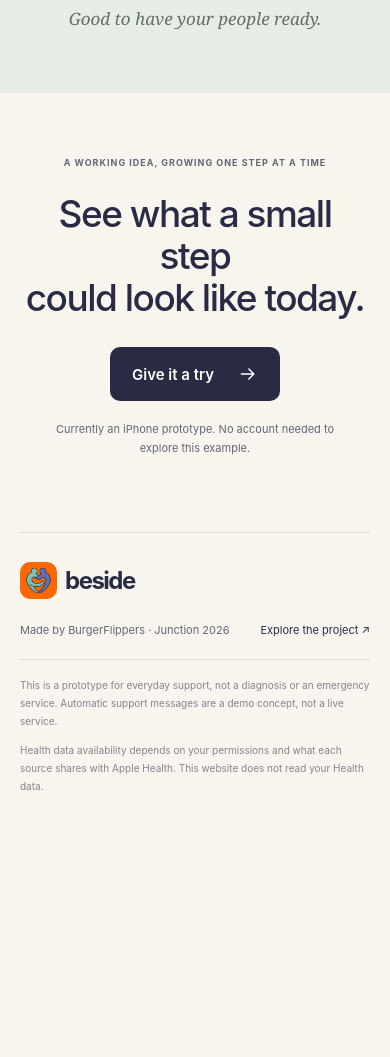
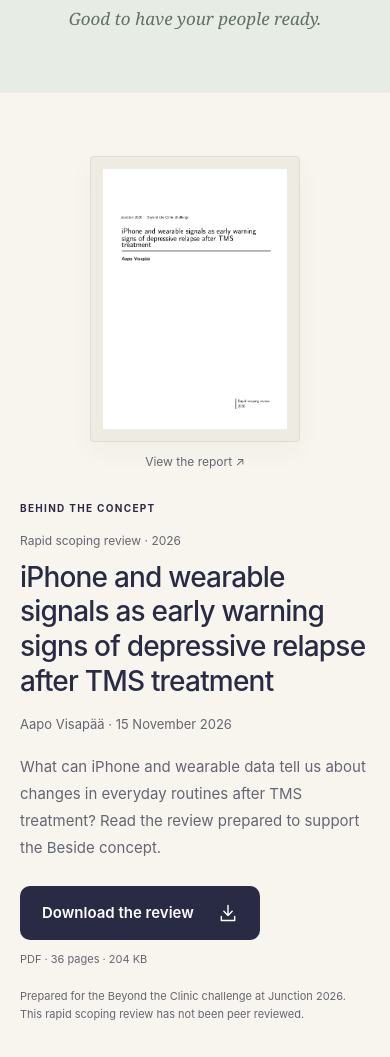
Before and after one commit to BurgerFlippers/beside-website, a plain HTML site: page index.html in a window 390 px wide. Shown: the part 3783-4840 px from the top of the page. Before the commit the page ends 4611 px from the top, so only its background shows below. Drawn offline with Linux system fonts and the light colour scheme.

Commit message:
[web] Add research cover teaser and original PDF download

```diff
--- a/index.html
+++ b/index.html
@@ -18,13 +18,14 @@
     <symbol id="eat" viewBox="0 0 24 24"><path d="M4 3v5c0 4 6 4 6 0V3M7 3v19m13-1V3c-5 1-6 9 0 10"/></symbol>
     <symbol id="social" viewBox="0 0 24 24"><path d="M21 11a8 8 0 0 1-8 8H7l-5 3 2-6a8 8 0 1 1 17-5Z"/><path d="M7 10h10M7 14h6"/></symbol>
     <symbol id="medicine" viewBox="0 0 24 24"><path d="m5 11 6-6a5 5 0 0 1 7 7l-6 6a5 5 0 0 1-7-7Zm3-3 8 8"/></symbol>
+    <symbol id="download" viewBox="0 0 24 24"><path d="M12 3v12m-5-5 5 5 5-5M4 16v5h16v-5"/></symbol>
     <symbol id="check" viewBox="0 0 24 24"><path d="m5 12 4 4L19 6"/></symbol>
     <symbol id="heart" viewBox="0 0 24 24"><path d="M20.8 4.6a5.5 5.5 0 0 0-7.8 0L12 5.7l-1.1-1.1a5.5 5.5 0 1 0-7.8 7.8L12 21l8.8-8.6a5.5 5.5 0 0 0 0-7.8Z"/></symbol>
   </svg>
   <a class="skip" href="#main">Skip to content</a>
   <header class="site-header wrap">
     <a class="brand" href="#" aria-label="Beside home"><img src="assets/beside-mark.png" width="42" height="42" alt=""><span>beside</span></a>
-    <nav aria-label="Main navigation"><a href="#how">The idea</a><a href="#people">Your people</a><a class="nav-try" href="#try">Try a small step <svg class="icon"><use href="#arrow"/></svg></a></nav>
+    <nav aria-label="Main navigation"><a href="#how">The idea</a><a href="#people">Your people</a><a href="#research">Research</a><a class="nav-try" href="#try">Try a small step <svg class="icon"><use href="#arrow"/></svg></a></nav>
   </header>
   <main id="main">
     <section class="hero wrap" aria-labelledby="hero-heading">
@@ -91,6 +92,25 @@
       </div>
     </section>
 
+    <section class="research-section wrap section-space" id="research" aria-labelledby="research-heading">
+      <figure class="research-cover">
+        <a href="assets/research/iphone-and-wearable-signals-tms-relapse-review.pdf" target="_blank" rel="noopener noreferrer" aria-label="Preview the research PDF in a new tab">
+          <img src="assets/research/review-cover.png" width="990" height="1400" loading="lazy" alt="Cover of Aapo Visapää’s 2026 rapid scoping review on iPhone and wearable signals after TMS treatment.">
+        </a>
+        <figcaption>View the report <span aria-hidden="true">↗</span></figcaption>
+      </figure>
+      <div class="research-copy">
+        <p class="eyebrow">Behind the concept</p>
+        <p class="research-type">Rapid scoping review · 2026</p>
+        <h2 id="research-heading">iPhone and wearable signals as early warning signs of depressive relapse after TMS treatment</h2>
+        <p class="research-author">Aapo Visapää · 15 November 2026</p>
+        <p class="research-description">What can iPhone and wearable data tell us about changes in everyday routines after TMS treatment? Read the review prepared to support the Beside concept.</p>
+        <a class="button button-dark" href="assets/research/iphone-and-wearable-signals-tms-relapse-review.pdf" download="iPhone-and-wearable-signals_TMS-relapse-review.pdf">Download the review <svg class="icon"><use href="#download"/></svg></a>
+        <p class="research-file">PDF · 36 pages · 204 KB</p>
+        <p class="research-note">Prepared for the Beyond the Clinic challenge at Junction 2026. This rapid scoping review has not been peer reviewed.</p>
+      </div>
+    </section>
+
     <section class="closing wrap section-space"><p class="tiny-label">A working idea, growing one step at a time</p><h2>See what a small step<br>could look like today.</h2><a class="button button-dark" href="#try">Give it a try <svg class="icon"><use href="#arrow"/></svg></a><p class="closing-detail">Currently an iPhone prototype. No account needed to explore this example.</p></section>
   </main>
   <footer class="site-footer wrap"><div class="footer-main"><a class="brand" href="#"><img src="assets/beside-mark.png" width="34" height="34" alt=""><span>beside</span></a><span>Made by BurgerFlippers · Junction 2026</span><a href="https://github.com/BurgerFlippers/aaltodepression" target="_blank" rel="noopener noreferrer">Explore the project ↗</a></div><div class="footer-details"><p>This is a prototype for everyday support, not a diagnosis or an emergency service. Automatic support messages are a demo concept, not a live service.</p><p>Health data availability depends on your permissions and what each source shares with Apple Health. This website does not read your Health data.</p></div></footer>
--- a/styles.css
+++ b/styles.css
@@ -1532,3 +1532,88 @@ dialog textarea {
 .hero h1 em {
   margin-left:.07em
 }
+
+/* Research teaser: the original cover, with a readable title and direct PDF download. */
+.research-section {
+  display: grid;
+  grid-template-columns: .72fr 1.28fr;
+  align-items: center;
+  gap: 86px;
+  border-bottom: 1px solid var(--line);
+}
+.research-cover {
+  margin: 0 auto;
+  width: min(100%, 270px);
+}
+.research-cover a {
+  display: block;
+  padding: 12px;
+  background: #eeebe2;
+  border: 1px solid #dedbd1;
+  border-radius: 4px;
+  box-shadow: 0 10px 26px #292b4509;
+}
+.research-cover img {
+  display: block;
+  width: 100%;
+  height: auto;
+  background: #fff;
+}
+.research-cover figcaption {
+  margin-top: 12px;
+  font-size: 12px;
+  text-align: center;
+  color: var(--muted);
+}
+.research-copy .eyebrow {
+  margin-bottom: 17px;
+}
+.research-type {
+  margin: 0 0 12px;
+  font-size: 12px;
+  color: var(--muted);
+}
+.research-copy h2 {
+  margin: 0 0 17px;
+  max-width: 620px;
+  font-size: 34px;
+  font-weight: 550;
+  letter-spacing: -1.1px;
+  line-height: 1.24;
+}
+.research-author {
+  margin: 0 0 21px;
+  font-size: 13px;
+  color: var(--muted);
+}
+.research-description {
+  margin: 0 0 25px;
+  max-width: 540px;
+  font-size: 15px;
+  line-height: 1.8;
+  color: var(--muted);
+}
+.research-file {
+  margin: 12px 0 21px;
+  font-size: 11px;
+  color: var(--muted);
+}
+.research-note {
+  max-width: 480px;
+  margin: 0;
+  font-size: 11px;
+  line-height: 1.7;
+  color: var(--muted);
+}
+@media(max-width: 800px) {
+  .research-section { gap: 44px; grid-template-columns: .7fr 1.3fr; }
+  .research-copy h2 { font-size: 28px; letter-spacing: -.7px; }
+  .research-description { font-size: 14px; }
+}
+@media(max-width: 620px) {
+  .research-section { grid-template-columns: 1fr; gap: 32px; }
+  .research-cover { width: 210px; }
+  .research-copy h2 { font-size: 28px; letter-spacing: -.8px; }
+  .research-copy .eyebrow { font-size: 10px; }
+  .research-description { font-size: 15px; }
+}
```
Also changed, not shown: assets/research/review-cover.png (added), 2 other files.
